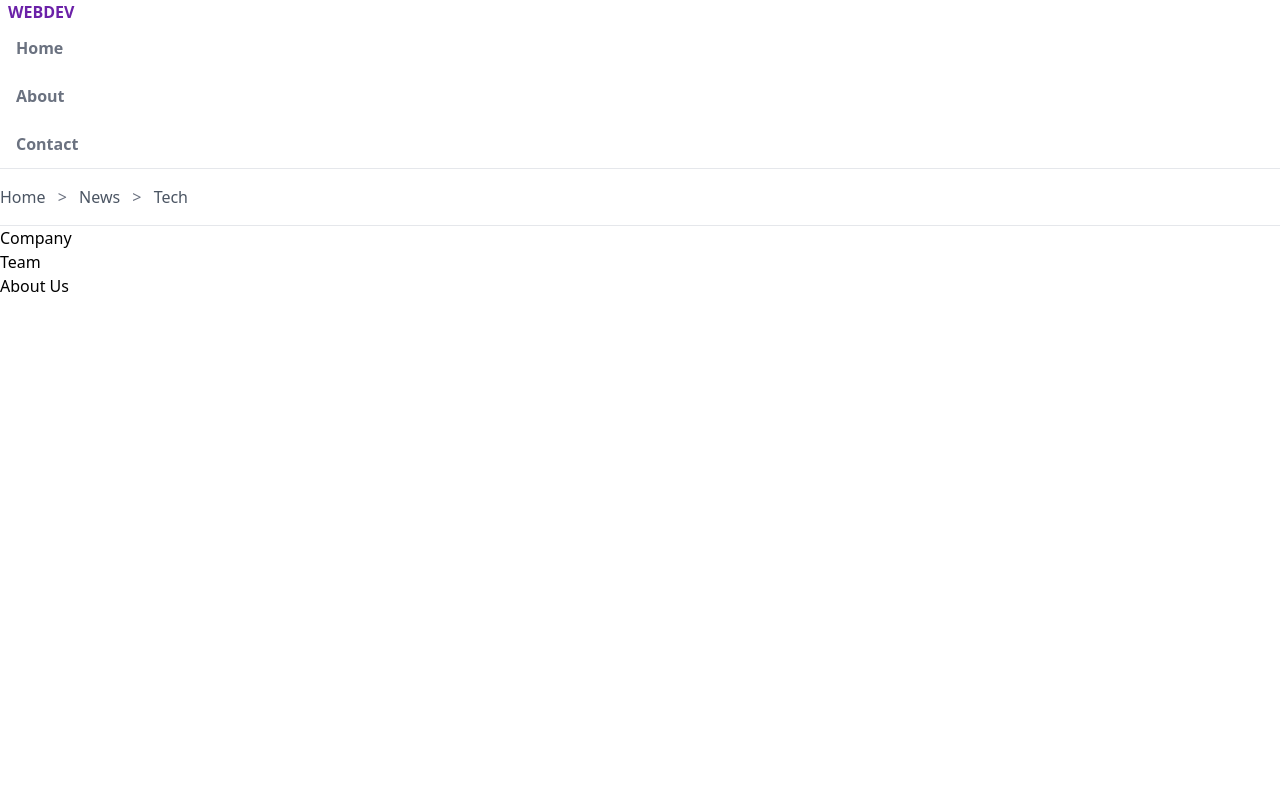
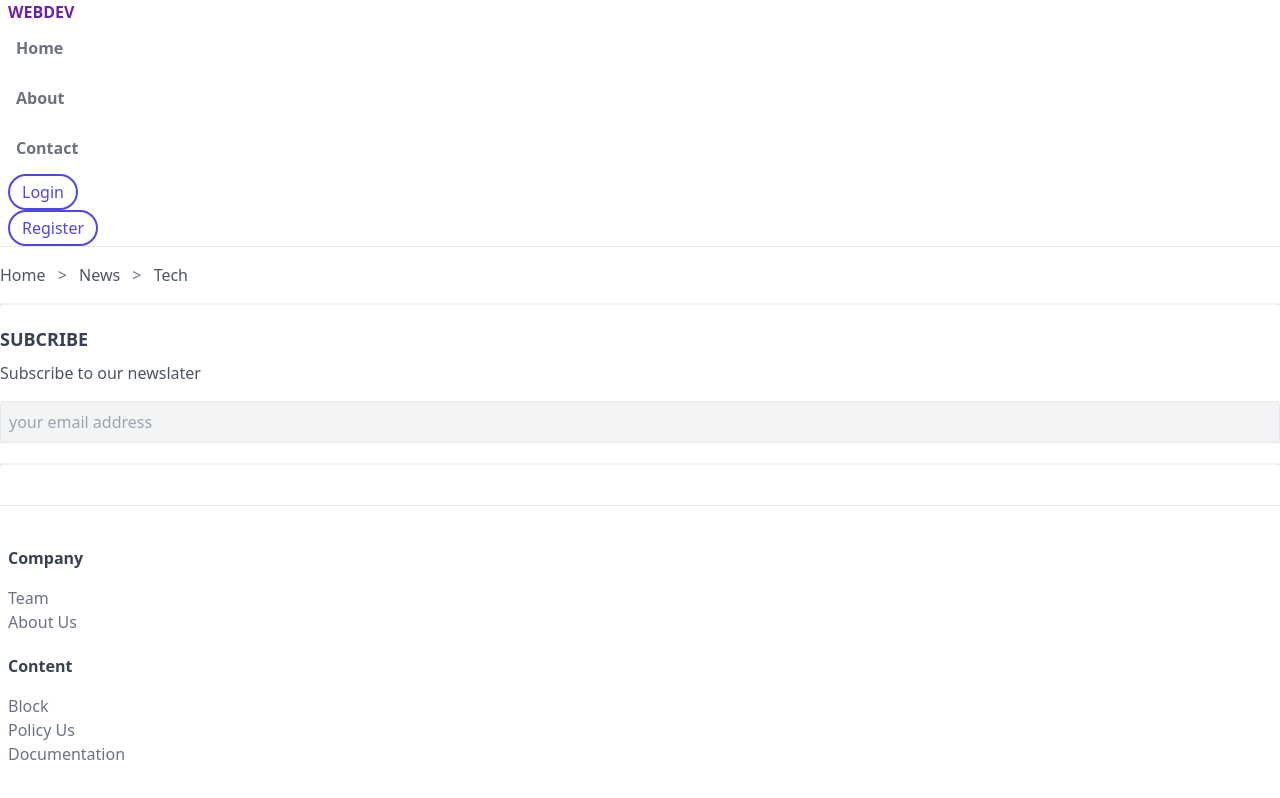
Before and after one commit to MrSallivan/tailwindcss, a website: page index.html in a window 1280 px wide. Drawn offline with Linux system fonts and the light colour scheme.

Commit message:
commit-button

```diff
--- a/index.html
+++ b/index.html
@@ -14,9 +14,21 @@
 		<a class="uppercase text-purple-800 font-bold" href="">WebDev</a>
 		<nav>
 			<ul class="text-gray-500 font-semibold">
-				<li><a class="inline-block py-3 px-2" href="#">Home</a></li>
-				<li><a class="inline-block py-3 px-2" href="#">About</a></li>
-				<li><a class="inline-block py-3 px-2" href="#">Contact</a></li>
+				<li><a class="inline-block py-3 px-2 border-b-2 border-transparent hover:text-purple-800 hover:border-purple-800"
+						href="#">Home</a>
+				</li>
+				<li><a class="inline-block py-3 px-2 border-b-2 border-transparent hover:text-purple-800 hover:border-purple-800"
+						href="#">About</a></li>
+				<li><a class="inline-block py-3 px-2 border-b-2 border-transparent hover:text-purple-800 hover:border-purple-800"
+						href="#">Contact</a></li>
+			</ul>
+			<ul>
+				<li><button
+						class="py-1 px-3 border-2 rounded-full border-indigo-600 text-indigo-600 hover:text-white hover:bg-indigo-800">Login</button>
+				</li>
+				<li><button
+						class="py-1 px-3 border-2 rounded-full border-indigo-600 text-indigo-600 hover:text-white hover:bg-indigo-800 focus:outline-none focus:ring focus:ring-indigo-400 ">Register</button>
+				</li>
 			</ul>
 		</nav>
 	</header>
@@ -24,22 +36,52 @@
 		<!-- breadcrumbs -->
 		<div>
 			<div class="py-4 overflow-y-auto whitespace-nowrap">
-				<a class="text-gray-600" href="#">Home</a>
+				<a class="text-gray-600 hover:text-gray-800" href="#">Home</a>
 				<span class="mx-2 text-gray-500">&gt;</span>
-				<a class="text-gray-600" href="#">News</a>
+				<a class="text-gray-600 hover:text-gray-800" href="#">News</a>
 				<span class="mx-2 text-gray-500">&gt;</span>
-				<a class="text-gray-600" href="#">Tech</a>
+				<a class="text-gray-600 hover:text-gray-800" href="#">Tech</a>
 			</div>
 		</div>
+		<!-- divider -->
+		<div class="border border-dotted"></div>
+		<!-- subscribe -->
+		<div class="my-5">
+			<h5 class="
+				font-bold text-lg uppercase text-gray-700 mb-2
+			">Subcribe</h5>
+			<p class="
+				text-gray-600 mb-4
+			">Subscribe to our newslater</p>
+			<input placeholder="your email address" type="email" name="email" id="email" class="
+			text-gray-700 bg-gray-100 p-2 w-full border rounded-t hover:border-gray-600 ">
+		</div>
+		<!-- divider -->
+		<div class="border border-dotted"></div>
 	</main>
 	<!-- footer -->
-	<footer class="border-t">
+	<footer class=" border-t mt-10 py-10 px-2">
 		<div>
+			<div class="mb-5">
+				<h6 class="font-semibold text-gray-700 mb-4">Company</h6>
+				<ul>
+					<li><a class="inline-block text-gray-500 hover:underline decoration-gray-700 underline-offset-2"
+							href="#">Team</a></li>
+					<li><a class="inline-block text-gray-500 hover:underline decoration-gray-700 underline-offset-2"
+							href="#">About Us</a></li>
+				</ul>
+			</div>
 			<div>
-				<h6>Company</h6>
+				<h6 class="font-semibold text-gray-700 mb-4">Content</h6>
 				<ul>
-					<li><a href="#">Team</a></li>
-					<li><a href="#">About Us</a></li>
+					<li><a class="inline-block text-gray-500 hover:underline decoration-gray-700 underline-offset-2"
+							href="#">Block</a></li>
+					<li><a class="inline-block text-gray-500 hover:underline decoration-gray-700 underline-offset-2"
+							href="#">Policy Us</a></li>
+					<li><a class="
+						inline-block text-gray-500 hover:underline decoration-gray-700 underline-offset-2
+						" href="#">Documentation</a>
+					</li>
 				</ul>
 			</div>
 		</div>
```
Also changed, not shown: public/style.css.
